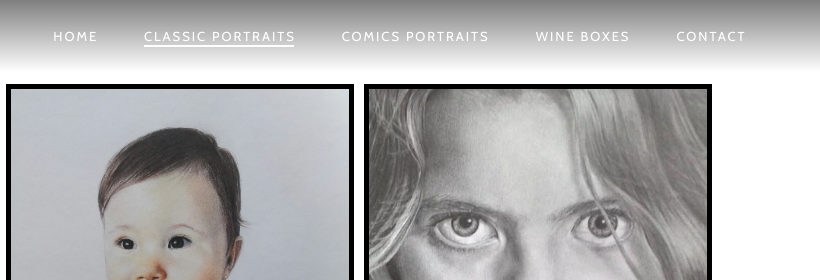
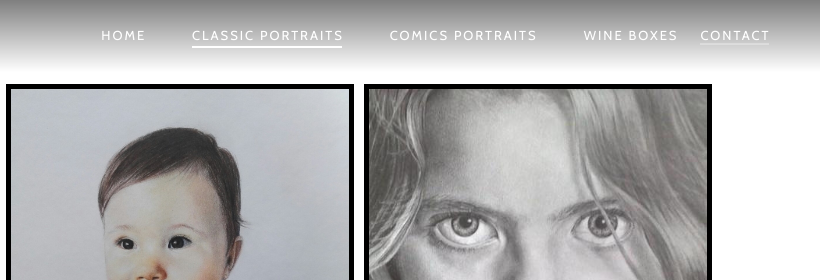
Before and after one commit to epavlusik/Anitapavlusikovawebsite, a plain HTML site: page classic.html in a window 1280 px wide. Shown: the top 280 px of the page, 460-1280 px from the left. Drawn offline with nearby package versions, Linux system fonts and the light colour scheme; a web font is replaced by a local one.

Commit message:
Update classic.html

```diff
--- a/classic.html
+++ b/classic.html
@@ -32,7 +32,7 @@
                     <li class="nav-item">
                         <a href="winebox.html" class="nav-link">Wine boxes</a>
                     </li>
-                    <li class="nav-item">
+                    <li class="nav-item-contact">
                         <a href="index.html#footer-content" class="nav-link">Contact</a>
                     </li>
                 </ul>
```
